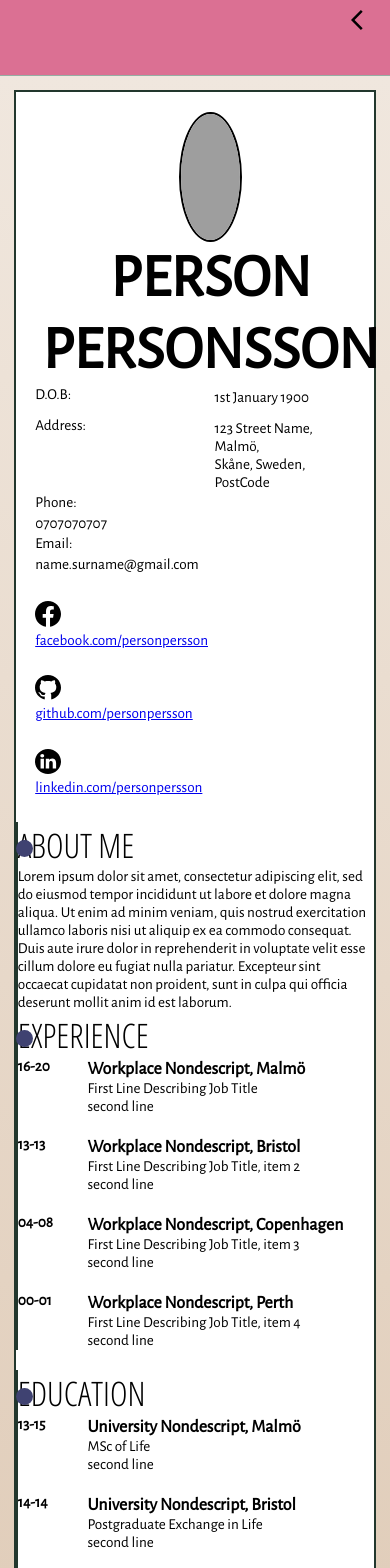
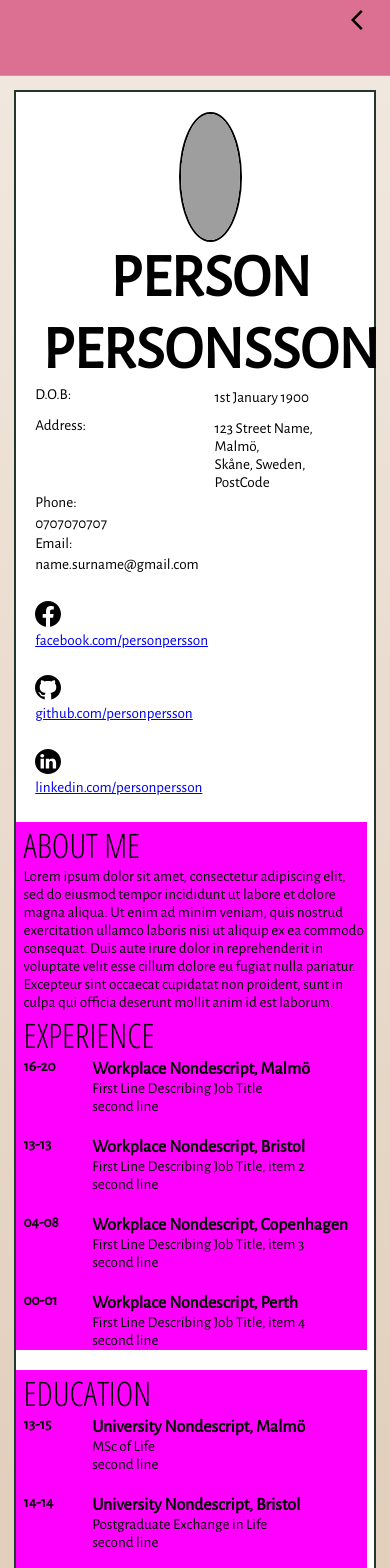
Before and after one commit to NicolaWinterson/PersonalWebsite, a React (Create React App) app: page /cv in a window 390 px wide. Shown: the top 1568 px of the page. Built offline with nearby package versions, Linux system fonts and the light colour scheme; grey boxes are pictures that could not be loaded.

Commit message:
Updated CSS to mobile view

```diff
--- a/src/components/Resume/styles.css
+++ b/src/components/Resume/styles.css
@@ -169,6 +169,7 @@ padding: 0px;
 margin: 0px;
 position: relative;
 /* background: fuchsia; */
+padding-left: 2vw;
 }
 
 .resume-item:before {
@@ -179,8 +180,8 @@ height: 2vh;
 border-radius: 50%;
 background: rgb(63, 66, 113);
 position: absolute;
-margin-left: -0.5vw;
-margin-top: 18px;
+margin-left: -3vw;
+margin-top: 2.3vh;
 }
 
 .time-range-block {
@@ -279,4 +280,16 @@ display: inline;
     text-align: center;
   }
 
+  .resume-item {
+    padding: 0px;
+    margin: 0px;
+    border-left: none;
+    background: fuchsia;
+    padding-left: 2vw;
+    }
+
+  .resume-item:before {
+    display: none;
+  }
+
 }
```
